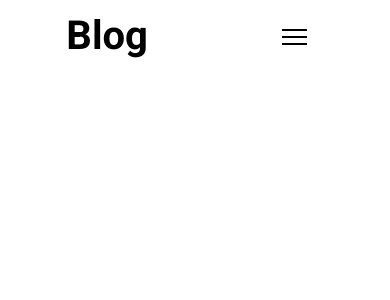
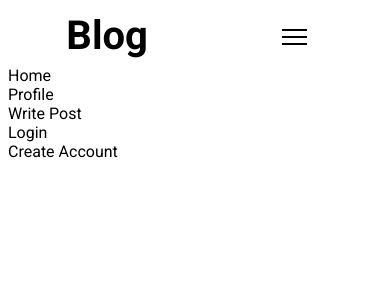
Before and after one commit to jose-a-dlc05/tech-notary, a React (Create React App) app: page / in a window 390 px wide. Both pictures are taken after a click on the element 294 px from the left and 37 px from the top of the page. Shown: the top 300 px of the page. Built offline with nearby package versions, Linux system fonts and the light colour scheme.

Commit message:
Added toggle functionality to hamburger icon

```diff
--- a/src/components/navbar/Navbar.component.jsx
+++ b/src/components/navbar/Navbar.component.jsx
@@ -1,21 +1,29 @@
-import React from "react";
+import React, { useState } from "react";
 import "./Navbar.styles.scss";
 
 export const Navbar = () => {
-	const handleNavClick = () => {};
+	const [menuStyles, setMenuStyles] = useState(["nav-items"]);
+
+	const handleNavClick = () => {
+		const newStyles = [
+			"nav-items",
+			!menuStyles.includes("toggleDisplay") && "toggleDisplay",
+		].filter((style) => style);
+		setMenuStyles(newStyles);
+	};
 
 	return (
 		<nav>
 			<div className='container'>
 				<div className='topbar'>
 					<h1 className='logo'>Blog</h1>
-					<div className='burger'>
+					<div className='burger' onClick={handleNavClick}>
 						<div className='line1'></div>
 						<div className='line2'></div>
 						<div className='line3'></div>
 					</div>
 				</div>
-				<ul className='nav-items'>
+				<ul className={menuStyles}>
 					<li>Home</li>
 					<li>Profile</li>
 					<li>Write Post</li>
--- a/src/components/navbar/Navbar.styles.scss
+++ b/src/components/navbar/Navbar.styles.scss
@@ -28,3 +28,7 @@ nav {
 		display: none;
 	}
 }
+
+.toggleDisplay {
+	display: block;
+}
```
